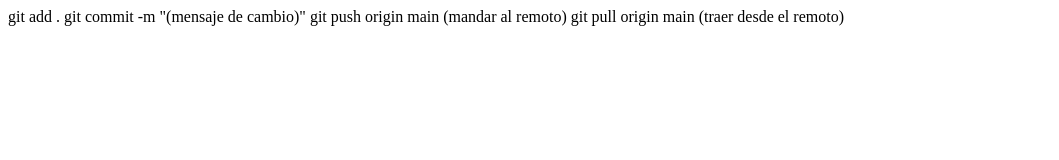
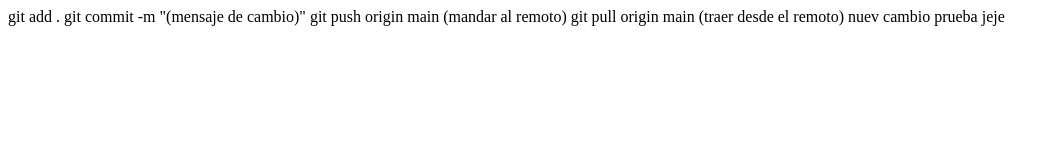
Before and after one commit to ExDiego/proyecto14, a plain HTML site: page index.html in a window 1280 px wide. Shown: the whole page, without its empty margins (0-1059 px from the left). Drawn offline with Linux system fonts and the light colour scheme.

Commit message:
comentario jeje

```diff
--- a/index.html
+++ b/index.html
@@ -10,5 +10,7 @@
     git commit -m "(mensaje de cambio)"
     git push origin main (mandar al remoto)
     git pull origin main (traer desde el remoto)
+
+    nuev cambio prueba jeje
 </body>
 </html>
```
